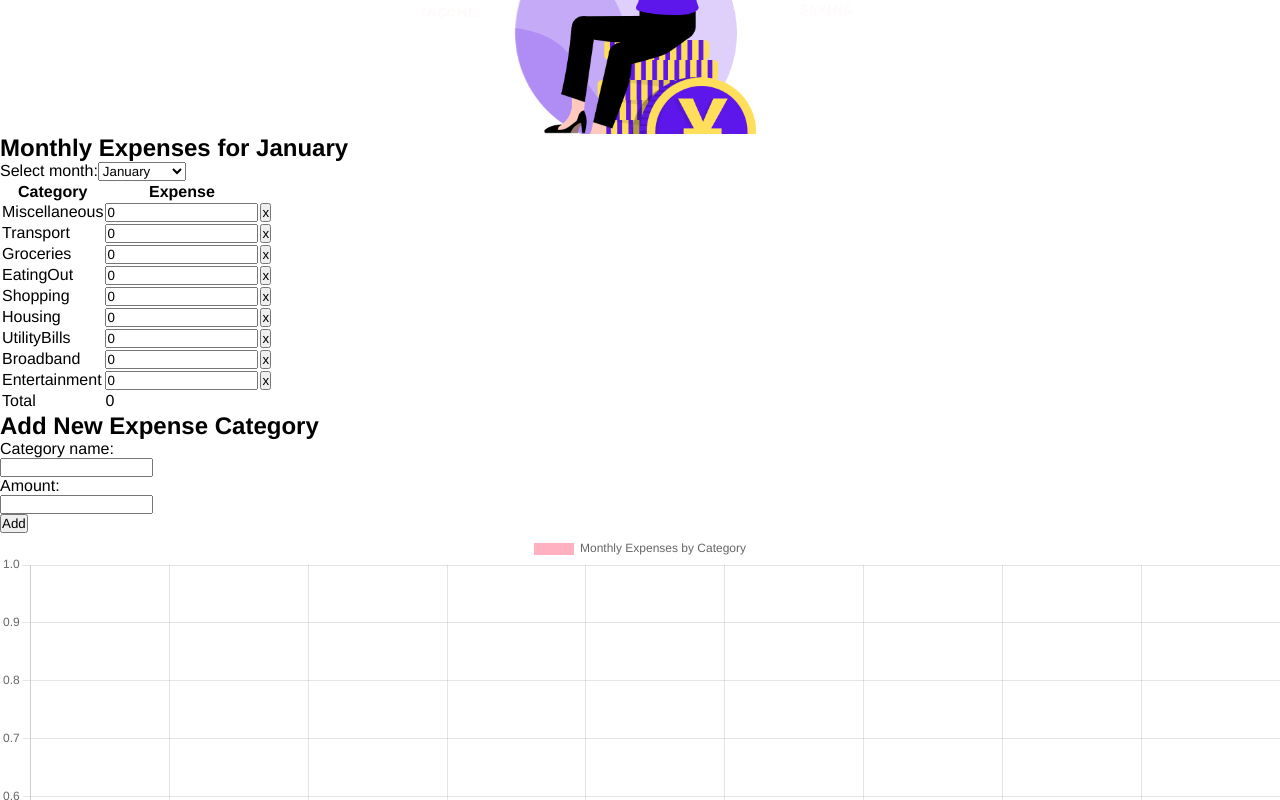
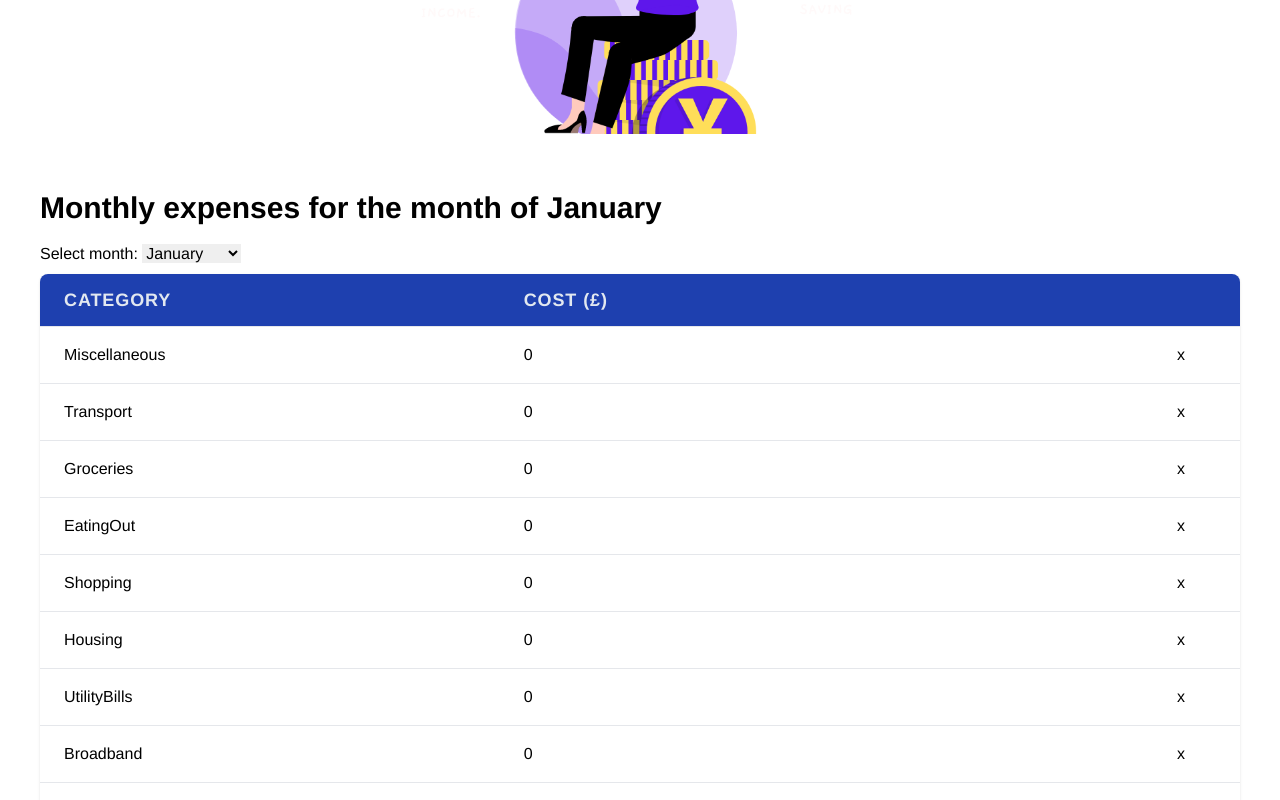
Before and after one commit to miriamdurazo/expense-control, a React (Create React App) app: page / in a window 1280 px wide. Shown: the part 480-1280 px from the top of the page. Built offline with nearby package versions, Linux system fonts and the light colour scheme.

Commit message:
added tailwindcss styling to ExpensesCategories and AddExpense components

```diff
--- a/src/components/AddExpense.js
+++ b/src/components/AddExpense.js
@@ -1,23 +1,28 @@
 import React from 'react';
+// Style
+import '../styles/expenses.css'
 
 export const AddExpense = () => {
   return (
-    <div>
-        <h2>Add New Expense Category</h2>
-        <form>
+    <div className="p-8">
+        <h2 className="text-xl py-4 font-semibold">Add new expense category</h2>
+        <form className='w-96'>
             <label>
                 Category name:
-                <div>
-                    <input type='text' />
+                <div className='p-2'>
+                    <input className="placeholder:italic placeholder:text-slate-400 block bg-white w-80 border border-slate-300 rounded-md py-2 pl-2 pr-3 shadow-sm focus:outline-none focus:border-sky-500 focus:ring-sky-500 focus:ring-1 sm:text-md" placeholder="New category..." type="text" name="category" />
                 </div>
             </label>
             <label>
-                Amount:
-                <div>
-                    <input type='number' />
+                Amount (£):
+                <div className='p-2'>
+                    <input className= "placeholder:italic placeholder:text-slate-400 block bg-white w-80 border border-slate-300 rounded-md py-2 pl-2 shadow-sm focus:outline-none focus:border-sky-500 focus:ring-sky-500 focus:ring-1 sm:text-md" placeholder="0.00" type='number' />
                 </div>
             </label>
-            <button>Add</button>
+            <div className='py-2 pl-2'>
+                <button className='w-24 py-2 bg-blue-800 rounded-full text-slate-200 font-semibold'>Add</button>
+            </div>
+
         </form>
     </div>
   )
--- a/src/components/ExpensesCategories.js
+++ b/src/components/ExpensesCategories.js
@@ -2,6 +2,9 @@ import React, { useState } from "react";
 // import ExpensesGraph from "./ExpensesGraph.js";
 import PracticeGraph from "./PracticeGraph.js";
 import AddExpense from './AddExpense.js';
+
+// Style
+import '../styles/expenses.css'
 
 const ExpensesCategories = () => {
 
@@ -55,48 +58,64 @@ const ExpensesCategories = () => {
 
   // render function
   return (
-    <div>
-      <h2>Monthly Expenses for {selectedMonth}</h2>
-      <label htmlFor="month">Select month:</label>
+    <div className="p-10">
+      <h2 className="text-3xl py-4 font-semibold">Monthly expenses for the month of {selectedMonth}</h2>
+      <label htmlFor="month">Select month: </label>
       <select id="month" value={selectedMonth} onChange={handleMonthChange}>
         {months.map((month, index) => {
           return (<option key={index} value={month}>{month}</option>);
         })}
 
       </select>
-
-      <table>
-        <thead>
+      <div className="mt-2 flex flex-col">
+        <div className="-my-2 overflow-x-auto -mx-4 sm:-mx-6 lg:-mx-8">
+          <div className="py-2 align-middle inline-block min-w-full sm:px-6 lg:px-8">
+            <div className="shadow overflow-hidden border-b border-gray-200 sm:rounded-lg">
+              <table className="min-w-full divide-y divide-gray-200">
+                <thead className="bg-blue-800">
                   <tr>
-            <th>Category</th>
-            <th>Expense</th>
+                    <th className="group px-6 py-3 text-left text-lg font-semibold text-slate-200 uppercase tracking-wider">
+                      Category
+                    </th>
+                    <th className="px-6 py-3 text-left text-lg font-semibold text-slate-200 uppercase tracking-wider">
+                      Cost (£)
+                    </th>
+                    <th className="px-2 py-3 text-left text-lg font-semibold text-slate-200 uppercase tracking-wider">
+                    </th>
                   </tr>
                 </thead>
-        <tbody>
+                <tbody className="bg-white divide-y divide-gray-200">
                   {Object.entries(expenses).map(([category, expense]) => (
                     <tr key={category}>
-              <td>{category}</td>
-              <td>
+                      <td className="px-6 py-4 whitespace-nowrap">{category}</td>
+                      <td className="px-6 py-4 whitespace-nowrap">
                         <input
                           type="number"
                           value={expense}
                           onChange={(e) => updateExpense(category, parseFloat(e.target.value))}
                         />
                       </td>
-              <td>
+                      <td className="px-2 py-4 whitespace-nowrap">
                         <button>x</button>
                       </td>
                     </tr>
                   ))}
                   <tr>
-            <td>Total</td>
-            <td>{totalExpenses}</td>
+                    <td className="px-6 py-4 whitespace-nowrap">Total</td>
+                    <td className="px-6 py-4 whitespace-nowrap">{totalExpenses}</td>
                   </tr>
                 </tbody>
               </table>
+            </div>
+          </div>
+        </div>
+      </div>
 
       <AddExpense />
+      <div >
         <PracticeGraph expenses={expenses}/>
+      </div>
+
     </div>
   );
 };
--- /dev/null
+++ b/src/styles/expenses.css
@@ -0,0 +1,3 @@
+@tailwind base;
+@tailwind components;
+@tailwind utilities;
--- /dev/null
+++ b/tailwind.config.js
@@ -0,0 +1,10 @@
+/** @type {import('tailwindcss').Config} */
+module.exports = {
+  content: [
+    "./src/**/*.{js,jsx,ts,tsx}",
+  ],
+  theme: {
+    extend: {},
+  },
+  plugins: [],
+}
```
Lines whose indentation alone changed are shown as unchanged.
